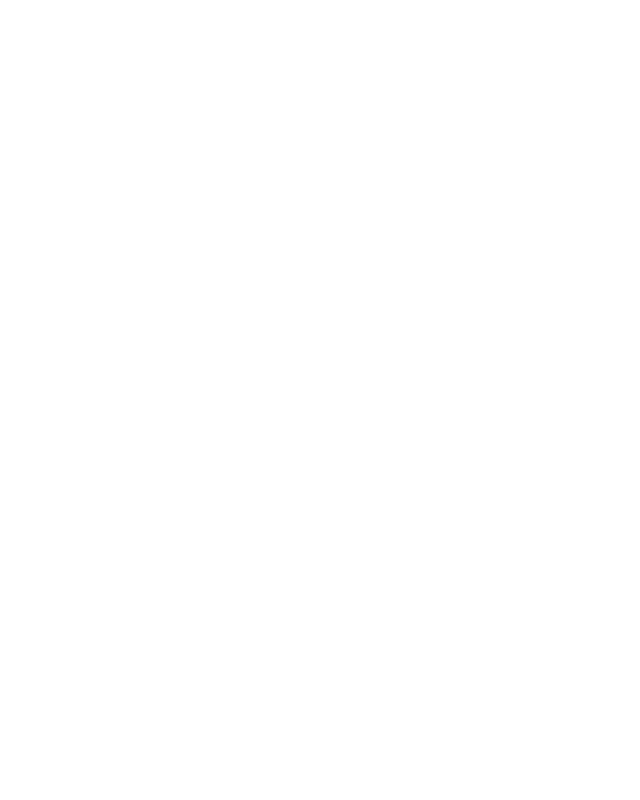
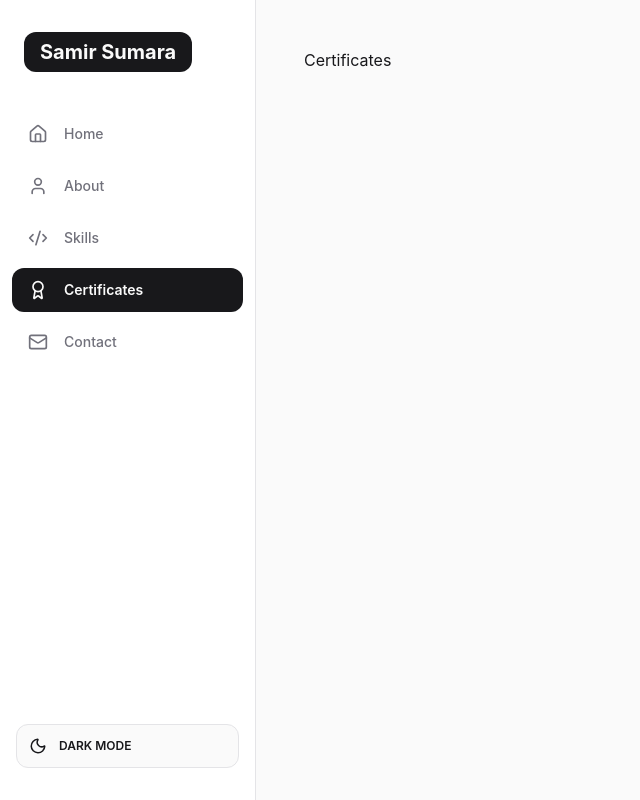
Before and after one commit to samir-27/portfolio-v3, a React (Vite) app: page /certificates in a window 1280 px wide. Shown: the whole page, without its empty margins (0-640 px from the left). Built offline with nearby package versions, Linux system fonts and the light colour scheme.

Commit message:
vertical navbar added

```diff
--- a/package.json
+++ b/package.json
@@ -11,8 +11,11 @@
   },
   "dependencies": {
     "@tailwindcss/vite": "^4.3.3",
+    "framer-motion": "^12.42.2",
+    "lucide-react": "^1.25.0",
     "react": "^19.2.7",
     "react-dom": "^19.2.7",
+    "react-router-dom": "^7.18.1",
     "tailwindcss": "^4.3.3"
   },
   "devDependencies": {
--- a/src/App.css
+++ b/src/App.css
@@ -1 +1,7 @@
+@import url('https://fonts.googleapis.com/css2?family=Inter:wght@300;400;500;600&display=swap');
+
 @import "tailwindcss";
+
+body {
+  @apply bg-zinc-50 text-zinc-900 antialiased selection:bg-zinc-900 selection:text-white;
+}
--- a/src/App.jsx
+++ b/src/App.jsx
@@ -1,16 +1,34 @@
-import { useState } from 'react'
-import reactLogo from './assets/react.svg'
-import viteLogo from './assets/vite.svg'
-import heroImg from './assets/hero.png'
-import './App.css'
+import { BrowserRouter, Routes, Route } from 'react-router-dom';
+
+// Import Components
+import Nav from './components/Nav';
+
+// Import Pages
+import Home from './pages/Home';
+import About from './pages/About';
+import Skills from './pages/Skills';
+import Certificates from './pages/Certificates';
+import Contacts from './pages/Contacts';
+import './App.css';
 
 function App() {
+return (
+    <BrowserRouter>
+      <div className="flex min-h-screen font-sans">
+        <Nav />
+        <main className="flex-1 ml-20 lg:ml-64 p-8 lg:p-12">
+          <Routes>
+            <Route path="/" element={<Home />} />
+            <Route path="/about" element={<About />} />
+            <Route path="/skills" element={<Skills />} />
+            <Route path="/certificates" element={<Certificates />} />
+            <Route path="/contacts" element={<Contacts />} />
+          </Routes>
+        </main>
 
-  return (
-    <div>
-
-    </div>
-  )
+      </div>
+    </BrowserRouter>
+  );
 }
 
-export default App
+export default App;
--- a/src/components/Nav.jsx
+++ b/src/components/Nav.jsx
@@ -1,9 +1,65 @@
-import React from 'react'
+import { useState } from 'react';
+import { NavLink } from 'react-router-dom';
+import { Home, User, Code2, Award, Mail, Sun, Moon } from 'lucide-react';
+import { motion } from 'framer-motion';
 
-const Nav = () => {
+const navItems = [
+  { path: '/', name: 'Home', icon: Home },
+  { path: '/about', name: 'About', icon: User },
+  { path: '/skills', name: 'Skills', icon: Code2 },
+  { path: '/certificates', name: 'Certificates', icon: Award },
+  { path: '/contacts', name: 'Contact', icon: Mail },
+];
+
+export default function Nav() {
+  const [isDark, setIsDark] = useState(false);
+
+  const toggleTheme = () => {
+    setIsDark(!isDark);
+    document.documentElement.classList.toggle('dark');
+  };
+
   return (
-    <div>Nav</div>
-  )
+    <nav className="fixed left-0 top-0 h-screen w-20 lg:w-64 border-r border-border-line bg-secondary flex flex-col py-8 z-50">
+
+      {/* Logo */}
+      <div className="px-6 mb-10 flex items-center gap-3">
+        <div className="px-4 h-10 bg-accent text-accent-txt rounded-xl flex items-center justify-center font-bold text-xl">
+          Samir Sumara
+        </div>
+
+      </div>
+
+      {/* Links */}
+      <ul className="flex flex-col gap-2 px-3">
+        {navItems.map((item) => (
+          <li key={item.name}>
+            <NavLink to={item.path} className="relative flex items-center gap-4 px-4 py-3 rounded-xl text-sm font-medium group">
+              {({ isActive }) => (
+                <>
+                  {isActive && (
+                    <motion.div layoutId="active-nav" className="absolute inset-0 bg-accent rounded-xl -z-10" />
+                  )}
+                  <item.icon size={20} className={isActive ? 'text-accent-txt' : 'text-txt-muted group-hover:text-txt-main'} />
+                  <span className={`hidden lg:block ${isActive ? 'text-accent-txt font-semibold' : 'text-txt-muted group-hover:text-txt-main'}`}>
+                    {item.name}
+                  </span>
+                </>
+              )}
+            </NavLink>
+          </li>
+        ))}
+      </ul>
+
+      {/* Theme Toggle */}
+      <div className="mt-auto px-4">
+        <button onClick={toggleTheme} className="flex items-center gap-3 w-full p-3 rounded-xl border border-border-line bg-dominant text-txt-main hover:bg-border-line/50 transition-all">
+          {isDark ? <Sun size={18} className="text-amber-400" /> : <Moon size={18} />}
+          <span className="hidden lg:block text-xs font-semibold uppercase">
+            {isDark ? 'Light Mode' : 'Dark Mode'}
+          </span>
+        </button>
+      </div>
+    </nav>
+  );
 }
-
-export default Nav
--- a/src/index.css
+++ b/src/index.css
@@ -0,0 +1,41 @@
+@import "tailwindcss";
+
+/* 1. Define the Light Theme (Default) */
+:root {
+  --theme-dominant: var(--color-zinc-50);
+  --theme-secondary: var(--color-white);
+  --theme-text-main: var(--color-zinc-900);
+  --theme-text-muted: var(--color-zinc-500);
+  --theme-accent: var(--color-zinc-900);
+  --theme-accent-text: var(--color-zinc-50);
+  --theme-border: var(--color-zinc-200);
+}
+
+/* 2. Define the Dark Theme */
+.dark {
+  --theme-dominant: var(--color-zinc-950);
+  --theme-secondary: var(--color-zinc-900);
+  --theme-text-main: var(--color-zinc-100);
+  --theme-text-muted: var(--color-zinc-400);
+  --theme-accent: var(--color-zinc-100);
+  --theme-accent-text: var(--color-zinc-900);
+  --theme-border: var(--color-zinc-800);
+}
+
+/* 3. Tell Tailwind to make classes out of our variables */
+@theme {
+  --color-dominant: var(--theme-dominant);
+  --color-secondary: var(--theme-secondary);
+  --color-txt-main: var(--theme-text-main);
+  --color-txt-muted: var(--theme-text-muted);
+  --color-accent: var(--theme-accent);
+  --color-accent-txt: var(--theme-accent-text);
+  --color-border-line: var(--theme-border);
+}
+
+/* 4. Apply the global background */
+body {
+  background-color: var(--color-dominant);
+  color: var(--color-txt-main);
+  transition: background-color 0.3s ease, color 0.3s ease;
+}
--- a/src/pages/Certificates.jsx
+++ b/src/pages/Certificates.jsx
@@ -0,0 +1,9 @@
+import React from 'react'
+
+const Certificates = () => {
+  return (
+    <div>Certificates</div>
+  )
+}
+
+export default Certificates
--- a/src/pages/Home.jsx
+++ b/src/pages/Home.jsx
@@ -2,6 +2,7 @@
 
 const Home = () => {
   return (
+
     <div>Home</div>
   )
 }
```
Also changed, not shown: tailwind.config.js (added), 1 other file (tests, documents, lock files or other folders).
